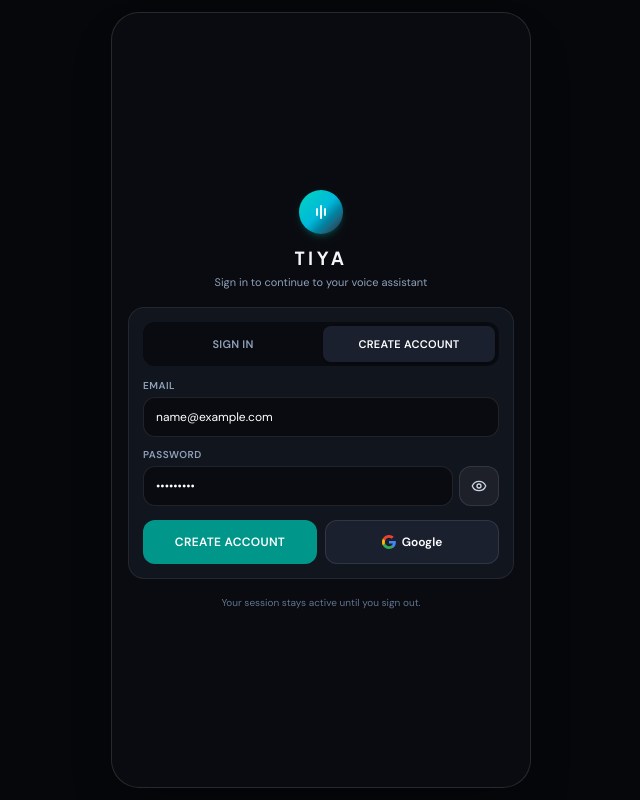
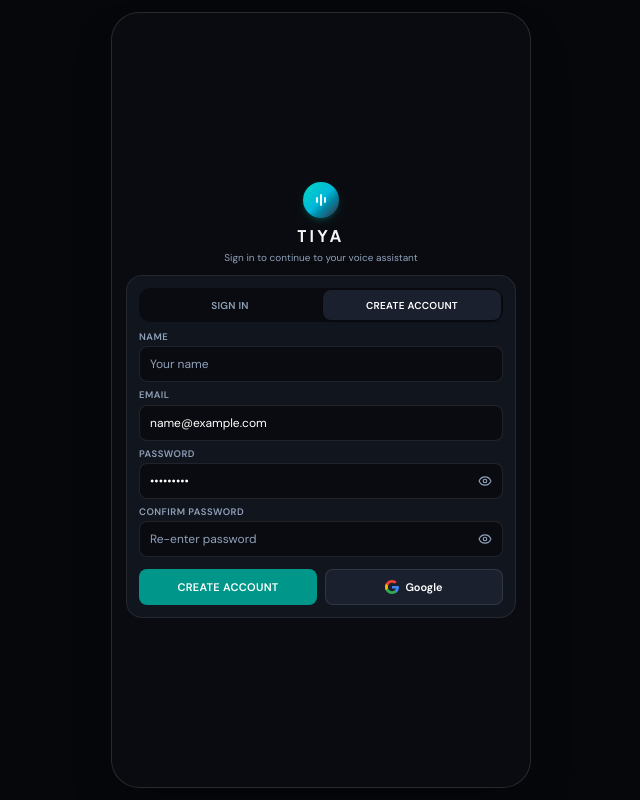
Before and after one commit to mdyousufkhan060-collab/TIYA-AI, a React (Vite) app: page / in a window 1280 px wide. Both pictures are taken after typing "name@example.com", "Sample123" into the empty fields and a click on the tab "CREATE ACCOUNT". Shown: the whole page, without its empty margins (319-959 px from the left). Built offline with nearby package versions, Linux system fonts and the light colour scheme.

Commit message:
feat: migrate Supabase project and update signup
- Update Supabase configuration with new project credentials
- Implement session clearing logic on project migration
- Add name and password confirmation fields to signup flow
- Add signup validation for name and password matching

```diff
--- a/src/components/auth/LoginScreen.tsx
+++ b/src/components/auth/LoginScreen.tsx
@@ -7,9 +7,12 @@ type AuthTab = 'signin' | 'signup';
 
 export const LoginScreen: React.FC = () => {
   const [tab, setTab] = useState<AuthTab>('signin');
+  const [name, setName] = useState('');
   const [email, setEmail] = useState('');
   const [password, setPassword] = useState('');
+  const [confirmPassword, setConfirmPassword] = useState('');
   const [showPassword, setShowPassword] = useState(false);
+  const [showConfirmPassword, setShowConfirmPassword] = useState(false);
   const [loading, setLoading] = useState(false);
   const [googleLoading, setGoogleLoading] = useState(false);
   const [errorBn, setErrorBn] = useState('');
@@ -43,7 +46,26 @@ export const LoginScreen: React.FC = () => {
     setInfoBn('');
 
     const trimmedEmail = email.trim();
-    if (!trimmedEmail || !password) {
+    const trimmedName = name.trim();
+
+    if (tab === 'signup') {
+      if (!trimmedName) {
+        setErrorBn('অনুগ্রহ করে আপনার নাম লিখুন।');
+        return;
+      }
+      if (!trimmedEmail || !password || !confirmPassword) {
+        setErrorBn('অনুগ্রহ করে সবগুলো ঘর পূরণ করুন।');
+        return;
+      }
+      if (password !== confirmPassword) {
+        setErrorBn('Passwords do not match (দুটো পাসওয়ার্ড মিলছে না)');
+        return;
+      }
+      if (password.length < 6) {
+        setErrorBn('পাসওয়ার্ড কমপক্ষে ৬ অক্ষরের হতে হবে। (Minimum 6 characters)');
+        return;
+      }
+    } else if (!trimmedEmail || !password) {
       setErrorBn('অনুগ্রহ করে ইমেইল এবং পাসওয়ার্ড দিন।');
       return;
     }
@@ -64,14 +86,13 @@ export const LoginScreen: React.FC = () => {
           password,
           options: {
             emailRedirectTo: window.location.origin,
+            data: { full_name: trimmedName },
           },
         });
         if (error) {
           setErrorBn(mapAuthErrorToBengali(error.message));
         } else if (!data.session) {
-          setInfoBn(
-            'অ্যাকাউন্ট তৈরি হয়েছে! আপনার ইমেইলে পাঠানো কনফার্মেশন লিংকে ক্লিক করে Sign In করুন।',
-          );
+          setInfoBn('Check your email to confirm your account');
         }
       }
     } catch (err: unknown) {
@@ -83,32 +104,32 @@ export const LoginScreen: React.FC = () => {
   };
 
   return (
-    <div className="flex min-h-0 flex-1 flex-col justify-center px-4 py-4">
-      <div className="mx-auto w-full space-y-4">
+    <div className="flex min-h-0 flex-1 flex-col justify-center px-3.5 py-2">
+      <div className="mx-auto w-full space-y-2.5">
         {/* Compact Brand Header */}
         <div className="flex flex-col items-center text-center">
-          <div className="mb-2.5 flex h-11 w-11 items-center justify-center rounded-full bg-gradient-to-br from-teal-400 via-cyan-500 to-slate-800 shadow-md shadow-teal-500/20">
+          <div className="mb-1.5 flex h-9 w-9 items-center justify-center rounded-full bg-gradient-to-br from-teal-400 via-cyan-500 to-slate-800 shadow-md shadow-teal-500/20">
             <span className="flex items-center gap-0.5" aria-hidden="true">
-              <span className="h-2 w-0.5 rounded-full bg-white/90" />
-              <span className="h-3.5 w-0.5 rounded-full bg-white/95" />
-              <span className="h-2 w-0.5 rounded-full bg-white/90" />
+              <span className="h-1.5 w-0.5 rounded-full bg-white/90" />
+              <span className="h-3 w-0.5 rounded-full bg-white/95" />
+              <span className="h-1.5 w-0.5 rounded-full bg-white/90" />
             </span>
           </div>
-          <h1 className="font-display text-lg font-bold tracking-[0.2em] text-slate-900 dark:text-[#F4F5F7]">
+          <h1 className="font-display text-base font-bold tracking-[0.2em] text-slate-900 dark:text-[#F4F5F7]">
             TIYA
           </h1>
-          <p className="mt-0.5 truncate text-[11px] text-slate-500 dark:text-slate-400">
+          <p className="mt-0.5 truncate text-[10px] text-slate-500 dark:text-slate-400">
             Sign in to continue to your voice assistant
           </p>
         </div>
 
         {/* Compact Settings-style Auth Card */}
-        <div className="rounded-2xl border border-slate-200 bg-white p-3.5 dark:border-white/[0.08] dark:bg-[#11151E]">
+        <div className="rounded-2xl border border-slate-200 bg-white p-3 dark:border-white/[0.08] dark:bg-[#11151E]">
           {/* SIGN IN / CREATE ACCOUNT Tabs */}
           <div
             role="tablist"
             aria-label="Authentication mode"
-            className="grid grid-cols-2 gap-1 rounded-xl bg-slate-100 p-1 dark:bg-[#090B10]"
+            className="grid grid-cols-2 gap-1 rounded-xl bg-slate-100 p-0.5 dark:bg-[#090B10]"
           >
             <button
               type="button"
@@ -119,7 +140,7 @@ export const LoginScreen: React.FC = () => {
                 setErrorBn('');
                 setInfoBn('');
               }}
-              className={`min-h-[36px] rounded-lg text-[11px] font-semibold tracking-wide transition-colors ${
+              className={`min-h-[30px] rounded-lg text-[10px] font-semibold tracking-wide transition-colors ${
                 tab === 'signin'
                   ? 'bg-white text-slate-900 shadow-sm dark:bg-[#1A202E] dark:text-white'
                   : 'text-slate-500 hover:text-slate-800 dark:text-slate-400 dark:hover:text-slate-200'
@@ -137,7 +158,7 @@ export const LoginScreen: React.FC = () => {
                 setErrorBn('');
                 setInfoBn('');
               }}
-              className={`min-h-[36px] rounded-lg text-[11px] font-semibold tracking-wide transition-colors ${
+              className={`min-h-[30px] rounded-lg text-[10px] font-semibold tracking-wide transition-colors ${
                 tab === 'signup'
                   ? 'bg-white text-slate-900 shadow-sm dark:bg-[#1A202E] dark:text-white'
                   : 'text-slate-500 hover:text-slate-800 dark:text-slate-400 dark:hover:text-slate-200'
@@ -147,11 +168,32 @@ export const LoginScreen: React.FC = () => {
             </button>
           </div>
 
-          <form onSubmit={handleEmailSubmit} className="mt-3 space-y-2.5">
+          <form onSubmit={handleEmailSubmit} className="mt-2 space-y-1.5" noValidate>
+            {tab === 'signup' && (
+              <div>
+                <label
+                  htmlFor="login-name-input"
+                  className="block text-[9.5px] font-semibold tracking-wider text-slate-500 dark:text-slate-400"
+                >
+                  NAME
+                </label>
+                <input
+                  id="login-name-input"
+                  type="text"
+                  required
+                  value={name}
+                  onChange={(e) => setName(e.target.value)}
+                  placeholder="Your name"
+                  autoComplete="name"
+                  className="mt-0.5 h-9 w-full rounded-lg border border-slate-200 bg-slate-50 px-2.5 text-xs text-slate-900 placeholder:text-slate-400 focus:border-teal-500 focus:outline-none dark:border-white/10 dark:bg-[#090B10] dark:text-white"
+                />
+              </div>
+            )}
+
             <div>
               <label
                 htmlFor="login-email-input"
-                className="block text-[10px] font-semibold tracking-wider text-slate-500 dark:text-slate-400"
+                className="block text-[9.5px] font-semibold tracking-wider text-slate-500 dark:text-slate-400"
               >
                 EMAIL
               </label>
@@ -163,44 +205,75 @@ export const LoginScreen: React.FC = () => {
                 onChange={(e) => setEmail(e.target.value)}
                 placeholder="name@example.com"
                 autoComplete="email"
-                className="mt-1 h-10 w-full rounded-xl border border-slate-200 bg-slate-50 px-3 text-xs text-slate-900 placeholder:text-slate-400 focus:border-teal-500 focus:outline-none dark:border-white/10 dark:bg-[#090B10] dark:text-white"
+                className="mt-0.5 h-9 w-full rounded-lg border border-slate-200 bg-slate-50 px-2.5 text-xs text-slate-900 placeholder:text-slate-400 focus:border-teal-500 focus:outline-none dark:border-white/10 dark:bg-[#090B10] dark:text-white"
               />
             </div>
 
             <div>
               <label
                 htmlFor="login-password-input"
-                className="block text-[10px] font-semibold tracking-wider text-slate-500 dark:text-slate-400"
+                className="block text-[9.5px] font-semibold tracking-wider text-slate-500 dark:text-slate-400"
               >
                 PASSWORD
               </label>
-              <div className="mt-1 flex items-center gap-1.5">
+              <div className="relative mt-0.5">
                 <input
                   id="login-password-input"
                   type={showPassword ? 'text' : 'password'}
                   required
                   value={password}
                   onChange={(e) => setPassword(e.target.value)}
-                  placeholder="••••••••"
+                  placeholder={tab === 'signup' ? 'Min 6 characters' : '••••••••'}
                   autoComplete={tab === 'signin' ? 'current-password' : 'new-password'}
-                  className="h-10 min-w-0 flex-1 rounded-xl border border-slate-200 bg-slate-50 px-3 text-xs text-slate-900 placeholder:text-slate-400 focus:border-teal-500 focus:outline-none dark:border-white/10 dark:bg-[#090B10] dark:text-white"
+                  className="h-9 w-full rounded-lg border border-slate-200 bg-slate-50 pl-2.5 pr-9 text-xs text-slate-900 placeholder:text-slate-400 focus:border-teal-500 focus:outline-none dark:border-white/10 dark:bg-[#090B10] dark:text-white"
                 />
                 <button
                   type="button"
                   onClick={() => setShowPassword((prev) => !prev)}
                   aria-label={showPassword ? 'Hide password' : 'Show password'}
-                  className="flex h-10 w-10 shrink-0 items-center justify-center rounded-xl border border-slate-200 bg-slate-50 text-slate-600 hover:bg-slate-100 dark:border-white/10 dark:bg-white/[0.05] dark:text-slate-300"
+                  className="absolute inset-y-0 right-0 flex w-9 items-center justify-center rounded-r-lg text-slate-400 hover:text-slate-600 dark:text-slate-400 dark:hover:text-slate-200"
                 >
-                  {showPassword ? <EyeOff className="h-4 w-4" /> : <Eye className="h-4 w-4" />}
+                  {showPassword ? <EyeOff className="h-3.5 w-3.5" /> : <Eye className="h-3.5 w-3.5" />}
                 </button>
               </div>
             </div>
+
+            {tab === 'signup' && (
+              <div>
+                <label
+                  htmlFor="login-confirm-password-input"
+                  className="block text-[9.5px] font-semibold tracking-wider text-slate-500 dark:text-slate-400"
+                >
+                  CONFIRM PASSWORD
+                </label>
+                <div className="relative mt-0.5">
+                  <input
+                    id="login-confirm-password-input"
+                    type={showConfirmPassword ? 'text' : 'password'}
+                    required
+                    value={confirmPassword}
+                    onChange={(e) => setConfirmPassword(e.target.value)}
+                    placeholder="Re-enter password"
+                    autoComplete="new-password"
+                    className="h-9 w-full rounded-lg border border-slate-200 bg-slate-50 pl-2.5 pr-9 text-xs text-slate-900 placeholder:text-slate-400 focus:border-teal-500 focus:outline-none dark:border-white/10 dark:bg-[#090B10] dark:text-white"
+                  />
+                  <button
+                    type="button"
+                    onClick={() => setShowConfirmPassword((prev) => !prev)}
+                    aria-label={showConfirmPassword ? 'Hide confirm password' : 'Show confirm password'}
+                    className="absolute inset-y-0 right-0 flex w-9 items-center justify-center rounded-r-lg text-slate-400 hover:text-slate-600 dark:text-slate-400 dark:hover:text-slate-200"
+                  >
+                    {showConfirmPassword ? <EyeOff className="h-3.5 w-3.5" /> : <Eye className="h-3.5 w-3.5" />}
+                  </button>
+                </div>
+              </div>
+            )}
 
             {errorBn && (
               <p
                 role="alert"
                 data-testid="auth-error-message"
-                className="rounded-xl border border-rose-500/30 bg-rose-500/10 px-2.5 py-1.5 text-[11px] leading-snug text-rose-600 dark:text-rose-300"
+                className="rounded-lg border border-rose-500/30 bg-rose-500/10 px-2.5 py-1 text-[10.5px] leading-snug text-rose-600 dark:text-rose-300"
               >
                 {errorBn}
               </p>
@@ -209,19 +282,20 @@ export const LoginScreen: React.FC = () => {
             {infoBn && (
               <p
                 role="status"
-                className="rounded-xl border border-teal-500/30 bg-teal-500/10 px-2.5 py-1.5 text-[11px] leading-snug text-teal-700 dark:text-teal-300"
+                data-testid="auth-info-message"
+                className="rounded-lg border border-teal-500/30 bg-teal-500/10 px-2.5 py-1 text-[10.5px] leading-snug text-teal-700 dark:text-teal-300"
               >
                 {infoBn}
               </p>
             )}
 
-            {/* One row: [SIGN IN / CREATE ACCOUNT] on left, [G Google] on right */}
-            <div className="grid grid-cols-2 gap-2 pt-1">
+            {/* Bottom of card: [SIGN IN / CREATE ACCOUNT] on left, [G Google] on right */}
+            <div className="grid grid-cols-2 gap-2 pt-1.5">
               <button
                 type="submit"
                 disabled={loading || googleLoading}
                 data-testid="auth-submit-button"
-                className="flex h-11 items-center justify-center gap-1.5 rounded-xl bg-teal-600 px-3 text-xs font-semibold tracking-wide text-white transition-colors hover:bg-teal-500 disabled:opacity-60 active:scale-[0.98] whitespace-nowrap"
+                className="flex h-9 items-center justify-center gap-1.5 rounded-lg bg-teal-600 px-2.5 text-[11px] font-semibold tracking-wide text-white transition-colors hover:bg-teal-500 disabled:opacity-60 active:scale-[0.98] whitespace-nowrap"
               >
                 {loading && <Loader2 className="h-3.5 w-3.5 animate-spin" />}
                 <span>{tab === 'signin' ? 'SIGN IN' : 'CREATE ACCOUNT'}</span>
@@ -232,7 +306,7 @@ export const LoginScreen: React.FC = () => {
                 onClick={handleGoogleSignIn}
                 disabled={googleLoading || loading}
                 data-testid="google-signin-button"
-                className="flex h-11 items-center justify-center gap-1.5 rounded-xl border border-slate-200 bg-slate-50 px-3 text-xs font-semibold text-slate-900 transition-colors hover:bg-slate-100 disabled:opacity-60 active:scale-[0.98] dark:border-white/10 dark:bg-[#1A202E] dark:text-white dark:hover:bg-white/[0.1] whitespace-nowrap"
+                className="flex h-9 items-center justify-center gap-1.5 rounded-lg border border-slate-200 bg-slate-50 px-2.5 text-[11px] font-semibold text-slate-900 transition-colors hover:bg-slate-100 disabled:opacity-60 active:scale-[0.98] dark:border-white/10 dark:bg-[#1A202E] dark:text-white dark:hover:bg-white/[0.1] whitespace-nowrap"
               >
                 {googleLoading ? (
                   <Loader2 className="h-3.5 w-3.5 animate-spin" />
@@ -261,10 +335,6 @@ export const LoginScreen: React.FC = () => {
             </div>
           </form>
         </div>
-
-        <p className="text-center text-[10px] text-slate-400 dark:text-slate-500">
-          Your session stays active until you sign out.
-        </p>
       </div>
     </div>
   );
--- a/src/lib/supabase.ts
+++ b/src/lib/supabase.ts
@@ -1,7 +1,36 @@
 import { createClient } from '@supabase/supabase-js';
 
-const SUPABASE_URL = 'https://cjlnkjnlpzdjxkazrpix.supabase.co';
-const SUPABASE_PUBLISHABLE_KEY = 'sb_publishable_MLVsNZHi4L1sfSv-P5J8wQ_EY8AYB3W';
+const SUPABASE_URL = 'https://ukgwipazzjstjkdfaozg.supabase.co';
+const SUPABASE_PUBLISHABLE_KEY = 'sb_publishable_CRMgURG899vqIqUIsADWgw_p90ZliES';
+const SUPABASE_PROJECT_MARKER_KEY = 'tiya_supabase_project_ref';
+const SUPABASE_PROJECT_REF = 'ukgwipazzjstjkdfaozg';
+
+// Clear any old saved session once when switching Supabase projects so users log in fresh
+if (typeof window !== 'undefined') {
+  try {
+    if (window.localStorage.getItem(SUPABASE_PROJECT_MARKER_KEY) !== SUPABASE_PROJECT_REF) {
+      const clearPrefix = (storage: Storage) => {
+        const keysToRemove: string[] = [];
+        for (let i = 0; i < storage.length; i++) {
+          const key = storage.key(i);
+          if (key && key.startsWith('sb-')) {
+            keysToRemove.push(key);
+          }
+        }
+        for (const key of keysToRemove) {
+          storage.removeItem(key);
+        }
+      };
+
+      clearPrefix(window.localStorage);
+      clearPrefix(window.sessionStorage);
+      window.localStorage.removeItem('tiya_birth_year_cache_v1');
+      window.localStorage.setItem(SUPABASE_PROJECT_MARKER_KEY, SUPABASE_PROJECT_REF);
+    }
+  } catch {
+    // Ignore storage access errors
+  }
+}
 
 export const supabase = createClient(SUPABASE_URL, SUPABASE_PUBLISHABLE_KEY, {
   auth: {
```
